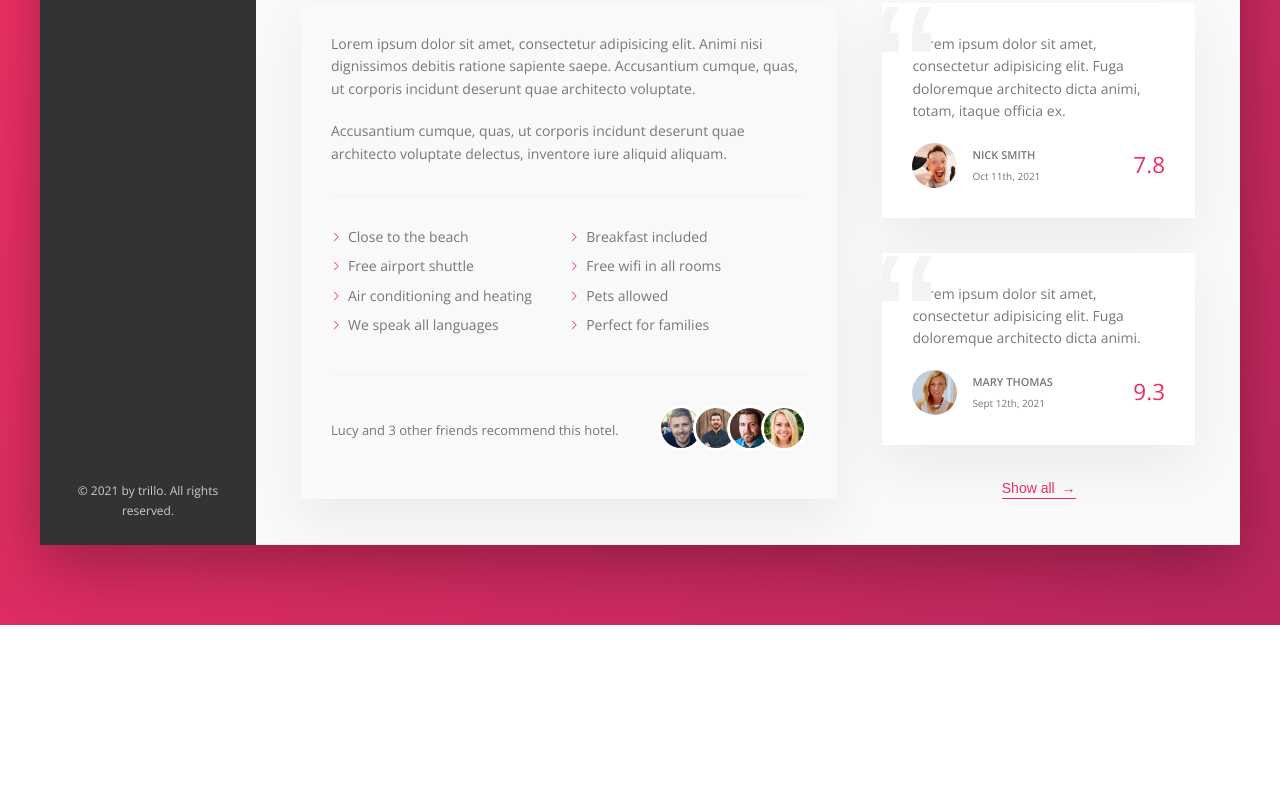
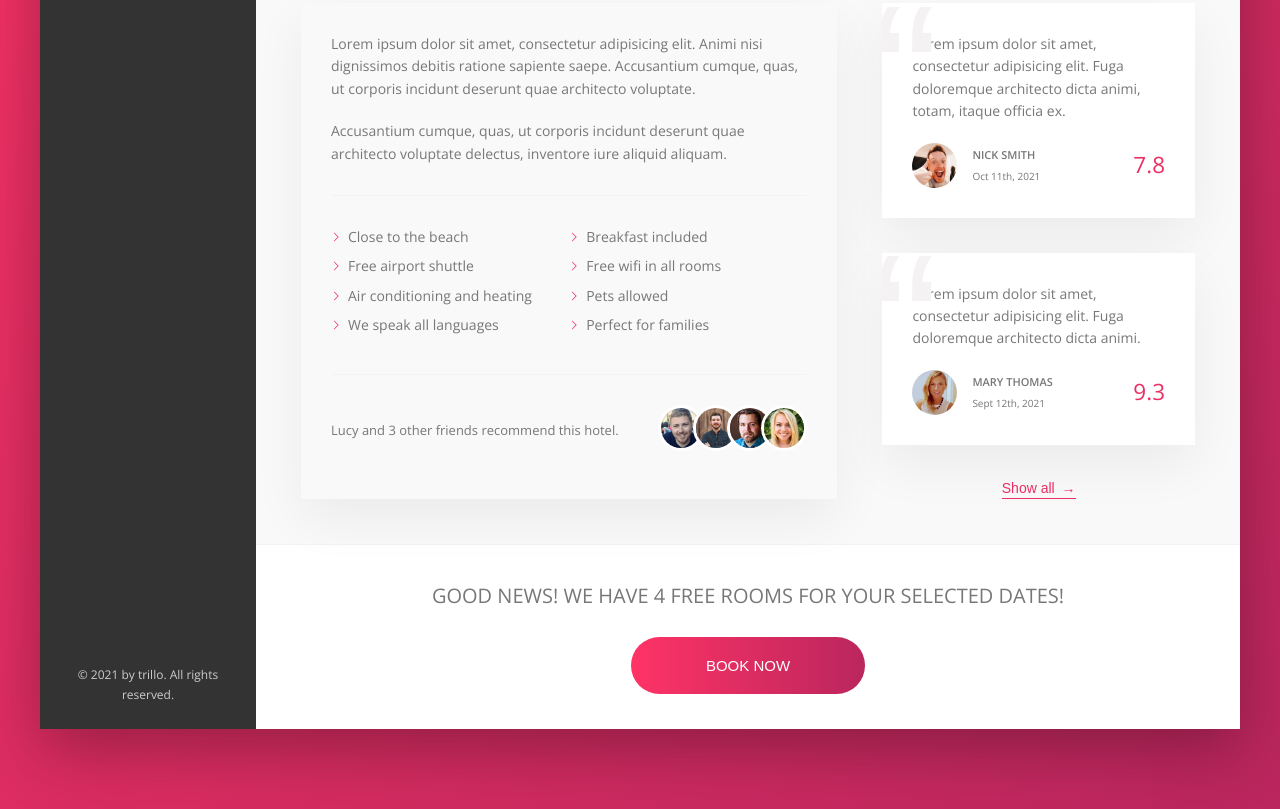
Before and after one commit to sonyks/trillo, a website: page index.html in a window 1280 px wide. Shown: the part 644-1453 px from the top of the page. Before the commit the page ends 1269 px from the top, so only its background shows below. Drawn offline with nearby package versions, Linux system fonts and the light colour scheme.

Commit message:
added cta styles

```diff
--- a/index.html
+++ b/index.html
@@ -206,6 +206,16 @@
                             <button class="btn-inline">Show all <span>&rarr;</span></button>
                         </div>
                     </div>
+
+                    <div class="cta">
+                        <h2 class="cta__book-now">
+                            Good news! We have 4 free rooms for your selected dates!
+                        </h2>
+                        <button class="btn">
+                            <span class="btn__visible">Book now</span>
+                            <span class="btn__invisible">Only 4 rooms left</span>
+                        </button>
+                    </div>
                 </main>
             </div>
         </div>
--- a/sass/_components.scss
+++ b/sass/_components.scss
@@ -397,6 +397,66 @@
     }
 }
 
+.cta {
+    padding: 3.5rem 0;
+    text-align: center;
+
+    &__book-now {
+        text-transform: uppercase;
+        font-size: 2rem;
+        font-weight: 300;
+        margin-bottom: 2.5rem;
+    }
+}
+
+.btn {
+    font-size: 1.5rem;
+    font-weight: 300;
+    text-transform: uppercase;
+    border: none;
+    border-radius: 100px;
+    background-image: linear-gradient(to right, var(--color-primary-light), var(--color-primary-dark));
+    color: #fff;
+    position: relative;
+    overflow: hidden;
+    cursor: pointer;
+
+    & > * {
+        display: inline-block;
+        height: 100%;
+        width: 100%;
+        transition: all .2s;
+    }
+
+    &__visible {
+        padding: 2rem 7.5rem;
+    }
+
+    &__invisible {
+        position: absolute;
+        left: 0;
+        top: -100%;
+        padding: 2rem 0;
+    }
+
+    &:hover {
+        background-image: linear-gradient(to left, var(--color-primary-light), var(--color-primary-dark));
+    }
+
+    &:hover  &__visible {
+        transform: translateY(100%);
+    }
+
+    &:hover  &__invisible {
+        top: 0;
+    }
+
+    &:focus {
+        outline: none;
+        animation: pulsate 1s infinite;
+    }
+}
+
 @keyframes pulsate {
     0% {
         transform: scale(1);
```
Also changed, not shown: css/style.css, 1 other file.
